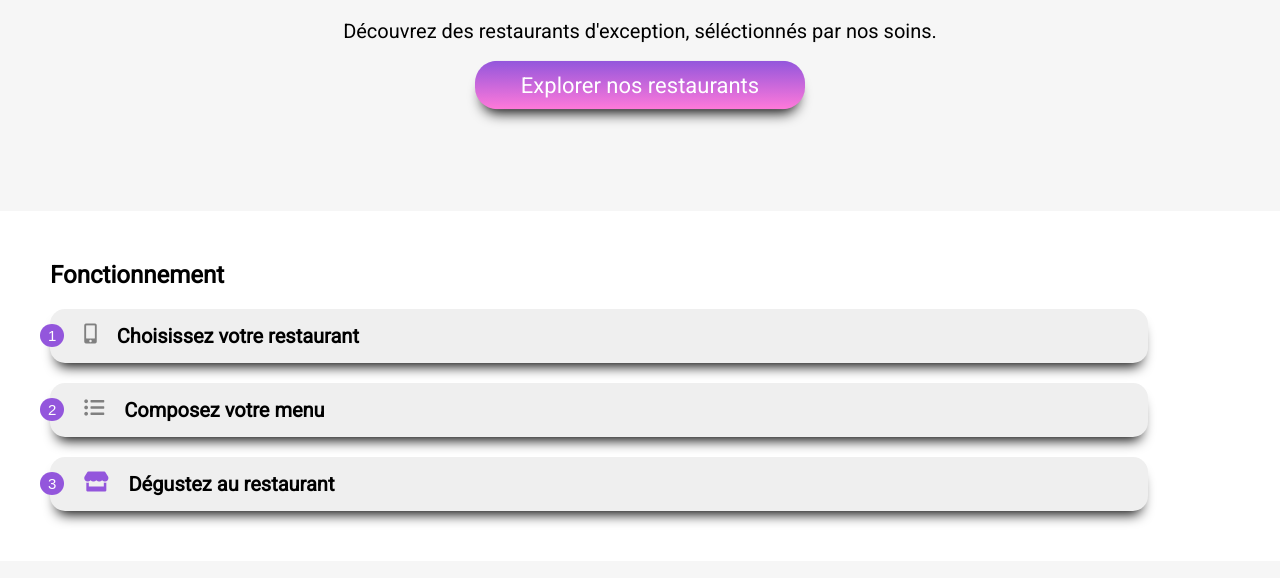
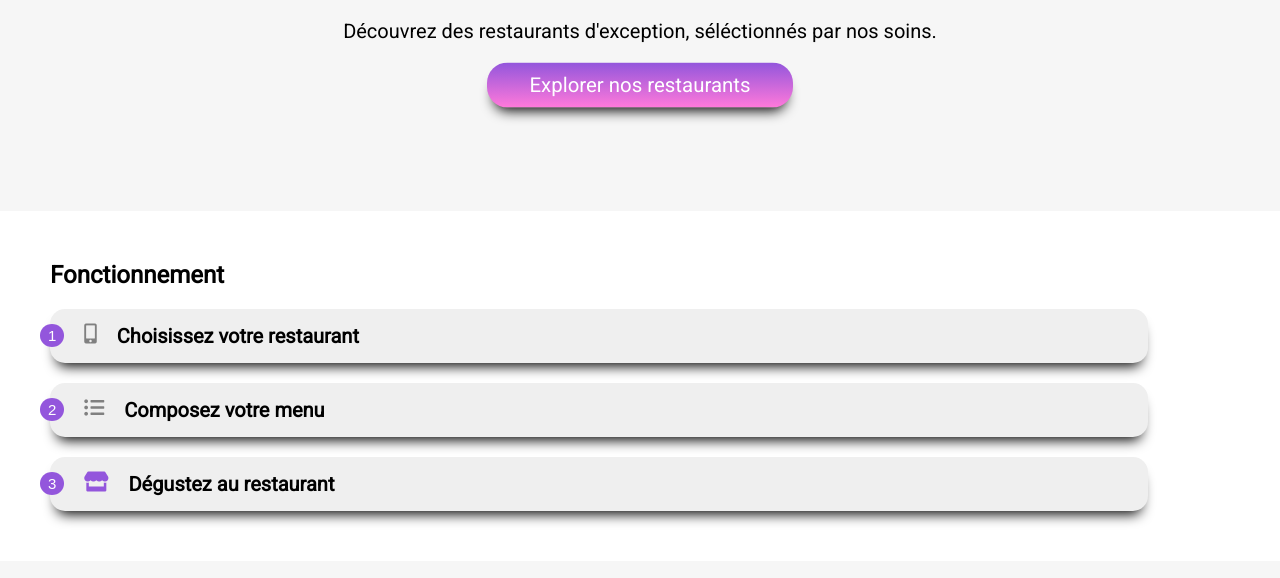
Before and after one commit to etiqueludovic/ludovicetique_3_22082021, a plain HTML site: page index.html in a window 1280 px wide. In both pictures the pointer is over the button "Explorer nos restaurants". Shown: the part 158-736 px from the top of the page. Drawn offline with Linux system fonts and the light colour scheme; a web font is replaced by a local one.

Commit message:
Update Stylesheet.css

```diff
--- a/Stylesheet.css
+++ b/Stylesheet.css
@@ -364,7 +364,7 @@ h4 {
 }
 
 button:hover {
-    transform:scale(1.1);
+    transform:scale(1.02);
     cursor:pointer;
 
 }
```
